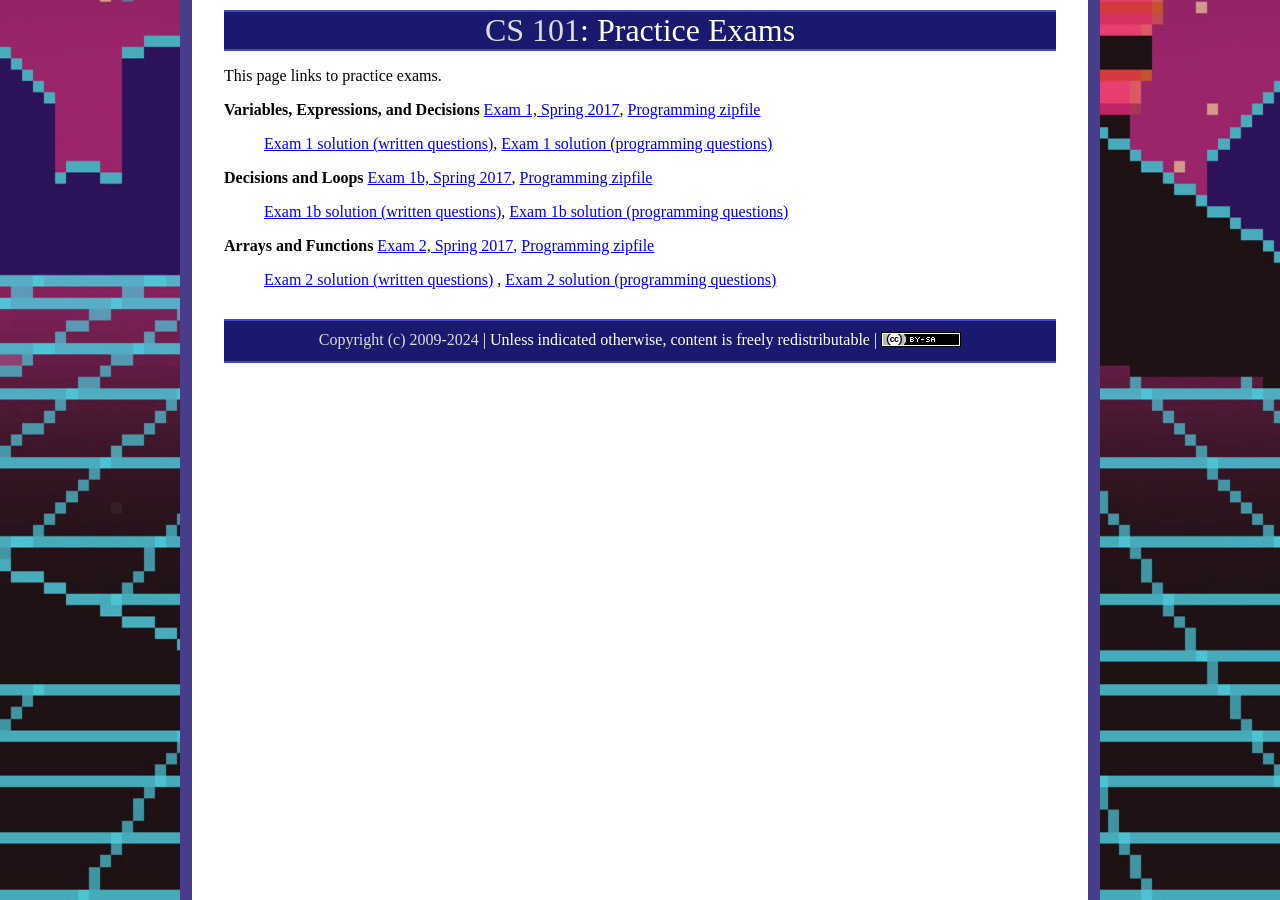
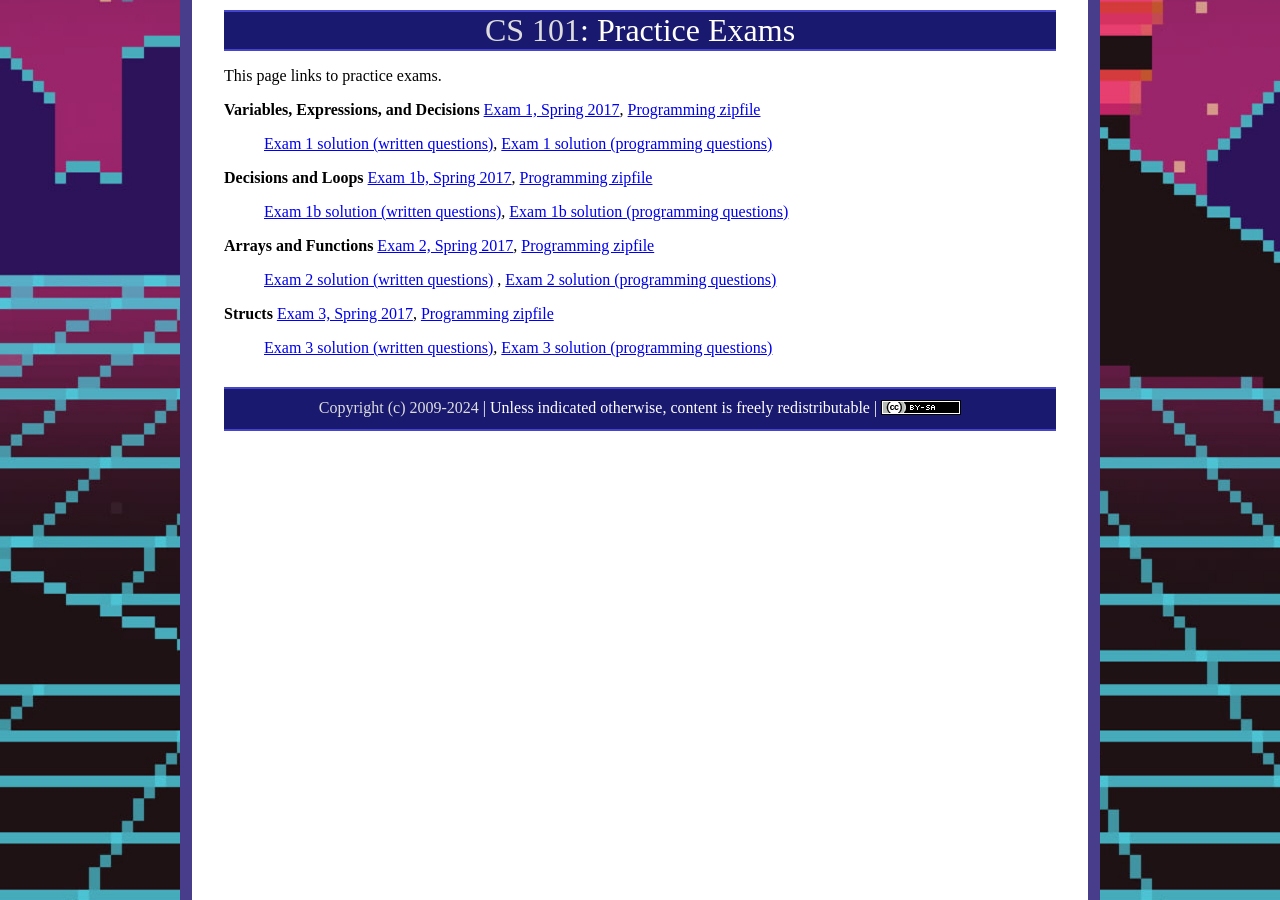
Before and after one commit to ycpcs/cs101-fall2024, a Jekyll site: the page built from practice/index.md, in a window 1280 px wide. Built offline with Jekyll 4.4.1, drawn with Linux system fonts in a browser that asks for light colours.

Commit message:
add practice exam 3
add practice exam 3

```diff
--- a/practice/index.md
+++ b/practice/index.md
@@ -18,10 +18,9 @@ This page links to practice exams.
 **Arrays and Functions**
 [Exam 2, Spring 2017](cs101-spring2017-exam03.pdf), [Programming zipfile](CS101_Exam03.zip)
 
-> [Exam 2 solution (written questions)](cs101-spring2017-exam03-solution.pdf) , [Exam 2 solution (programming questions)](CS101_Exam03_Solution.zip)
+> [Exam 2 solution (written questions)](cs101-spring2017-exam04-solution.pdf) , [Exam 2 solution (programming questions)](CS101_Exam04_Solution.zip)
 
-<!--
-[Exam 4, Spring 2017](cs101-spring2017-exam04.pdf), [Programming zipfile](CS101_Exam04.zip)
+**Structs**
+[Exam 3, Spring 2017](cs101-spring2017-exam03.pdf), [Programming zipfile](CS101_Exam03.zip)
 
-> [Exam 4 solution (written questions)](cs101-spring2017-exam04-solution.pdf), [Exam 4 solution (programming questions)](CS101_Exam04_Solution.zip)
--->
+> [Exam 3 solution (written questions)](cs101-spring2017-exam04-solution.pdf), [Exam 3 solution (programming questions)](CS101_Exam04_Solution.zip)
```
